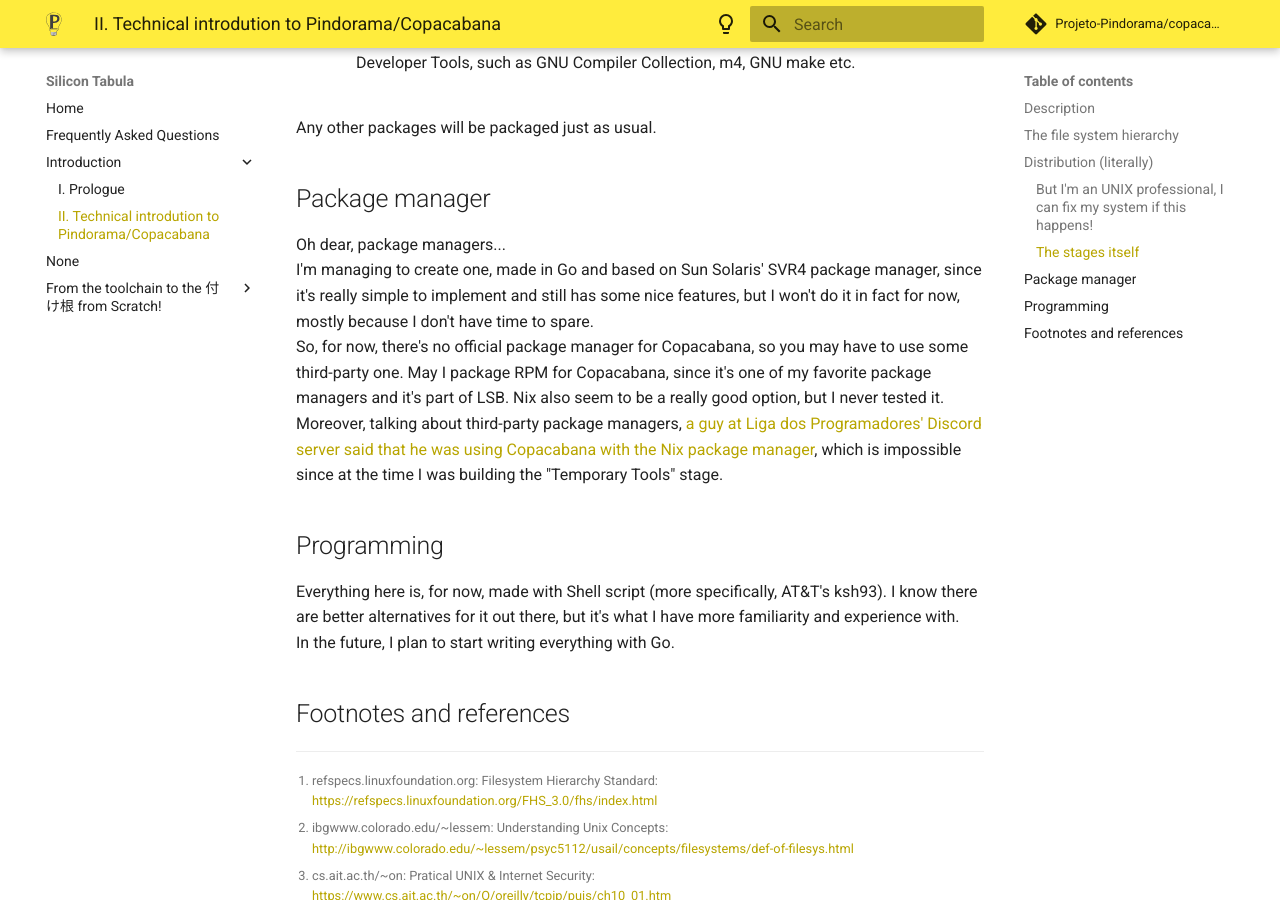
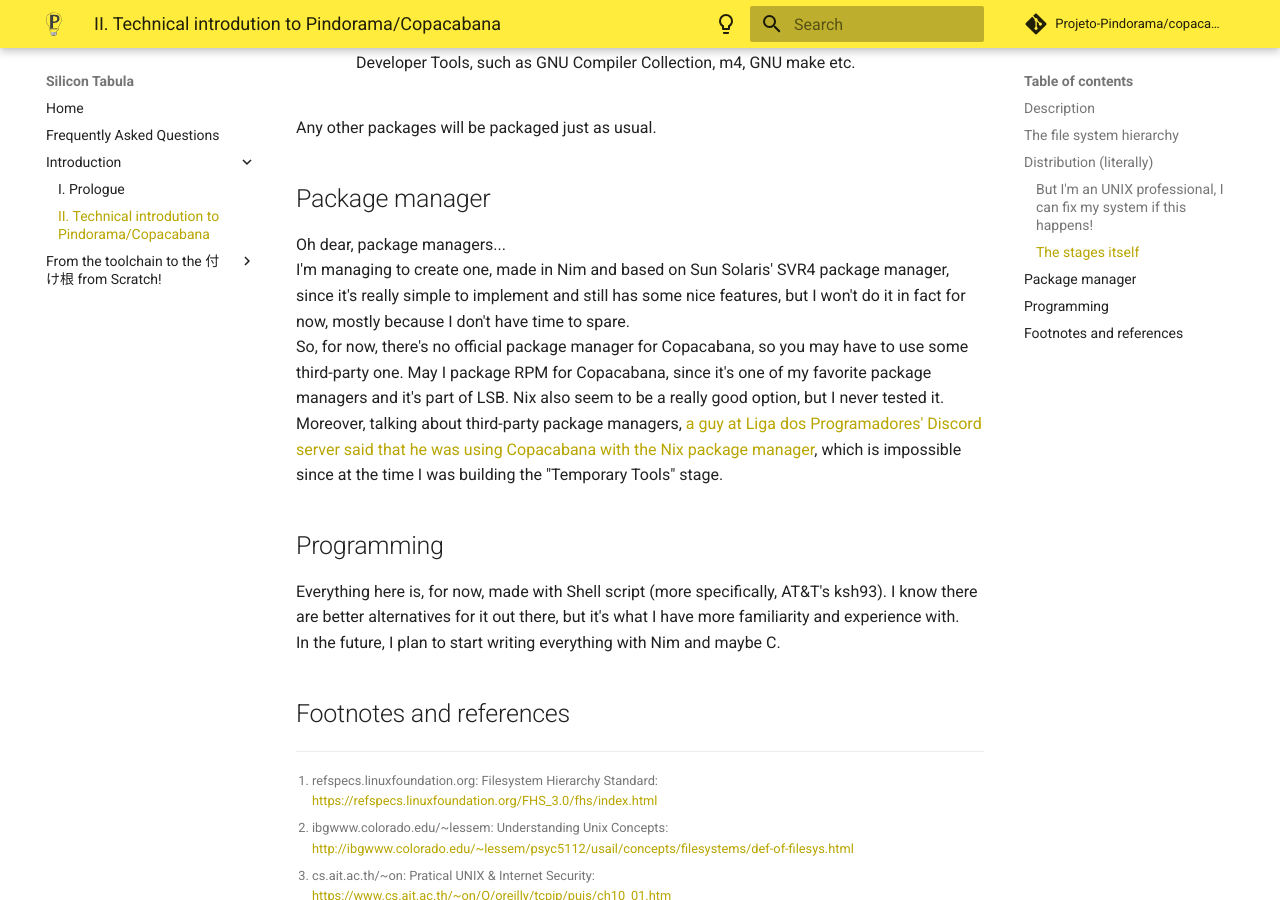
Before and after one commit to Projeto-Pindorama/copacabana-wiki, an MkDocs documentation site: the page built from docs/intro/intro.1.md, in a window 1280 px wide and 900 px high, scrolled down 4742 px. Built offline with MkDocs 1.6.1 and Material for MkDocs 9.7.7, drawn with Linux system fonts in a browser that asks for light colours; comment, search, counter and statistics services are not loaded.

Commit message:
feat.: Start writing "Laying the Groundwork", fixed some typos

```diff
--- a/docs/intro/intro.1.md
+++ b/docs/intro/intro.1.md
@@ -90,14 +90,14 @@ installed by a normal package manager) will be packaged as a plain tarball for
 its proper stage.
 For example, in a normal system, you'd have these packages for the base system:
 
-- Linux.5.4.89.SPARC.32bit.Copacabana.1.0.pkg
-- musl.1.2.1.SPARC.32bit.Copacabana.1.0.pkg
-- libressl.3.3.1.SPARC.32bit.Copacabana.1.0.pkg
-- star.1.6.SPARC.32bit.Copacabana.1.0.pkg
-- GNUawk.5.1.0.SPARC.32bit.Copacabana.1.0.pkg
-- GHbc.5.1.1.SPARC.32bit.Copacabana.1.0.pkg
-- heirloom-toolchest.070715.SPARC.32bit.Copacabana.1.0.pkg
-- stripped-lobase.20211017.SPARC.32bit.Copacabana.1.0.pkg
+- `Linux.5.4.89.SPARC.32bit.Copacabana.1.0.pkg`
+- `musl.1.2.1.SPARC.32bit.Copacabana.1.0.pkg`
+- `libressl.3.3.1.SPARC.32bit.Copacabana.1.0.pkg`
+- `star.1.6.SPARC.32bit.Copacabana.1.0.pkg`
+- `GNUawk.5.1.0.SPARC.32bit.Copacabana.1.0.pkg`
+- `GHbc.5.1.1.SPARC.32bit.Copacabana.1.0.pkg`
+- `heirloom-toolchest.070715.SPARC.32bit.Copacabana.1.0.pkg`
+- `stripped-lobase.20211017.SPARC.32bit.Copacabana.1.0.pkg`
 - *and so on*
 
 But, in Copacabana, all of this will be distributed as a single tarball that
@@ -137,10 +137,10 @@ The format is `stage.X.Y`, where `X.Y` is the Copacabana version and `stage` is
 the stage name itself; they're coming compacted with xz, since it have the best
 compression ratio out there.[^8]
 
-- linux.X.Y
+- `linux.X.Y`
 : The Linux kernel and related files.
 
-- tsukene.X.Y
+- `tsukene.X.Y`
 : The base system, it contains everything that you'd need to use the system.
 	**Fun fact**: =="tsukene" (付け根) is the japanese word for "root"==,
 	we decided to do it as a pun on the UNIX FHS.
@@ -148,17 +148,17 @@ compression ratio out there.[^8]
 	language ---, but we didn't found so much information about it
 	nor an exact translator.
 
-- doc.X.Y
+- `doc.X.Y`
 : Documentation, manual pages and documentation tools (such as `nroff`).
 
-- devt.X.Y
+- `devt.X.Y`
 : Developer Tools, such as GNU Compiler Collection, m4, GNU make etc.
 
 Any other packages will be packaged just as usual.
 
 ## Package manager
 Oh dear, package managers...
-I'm managing to create one, made in Go and based on Sun Solaris' SVR4 package
+I'm managing to create one, made in Nim and based on Sun Solaris' SVR4 package
 manager, since it's really simple to implement and still has some nice features,
 but I won't do it in fact for now, mostly because I don't have time to spare.
 So, for now, there's no official package manager for Copacabana, so you may have
@@ -177,7 +177,7 @@ Everything here is, for now, made with Shell script (more specifically,
 AT&T's ksh93).
 I know there are better alternatives for it out there, but it's what
 I have more familiarity and experience with.
-In the future, I plan to start writing everything with Go.
+In the future, I plan to start writing everything with Nim and maybe C.
 
 ## Footnotes and references
 [^0]:
--- a/mkdocs.yml
+++ b/mkdocs.yml
@@ -38,6 +38,9 @@ markdown_extensions:
       emoji_index: !!python/name:materialx.emoji.twemoji
       emoji_generator: !!python/name:materialx.emoji.to_svg
   - md_in_html
+  - pymdownx.superfences
+  - pymdownx.tabbed:
+      alternate_style: true
 
 nav:
   - Home: index.md
@@ -45,13 +48,9 @@ nav:
   - Introduction:
     - I. Prologue: intro/prologue.md
     - II. Technical introdution to Pindorama/Copacabana: intro/intro.1.md
-      #    - Why should i care?: intro/care.md
-      #    - Who's the target audience?: intro/audience.md
-      #    - Where does it run?: intro/run.md
-      #    - How is it divided?: intro/stages.md
-  - Installing
   - From the toolchain to the 付け根 from Scratch!:
     - What I'll need?: build/what-ill-need.md
+    - Laying the groundwork: build/groundwork.md
       #    - cross-tools:
       #      - List of packages:
       #    - tools:
```
Also changed, not shown: 2 other files.
